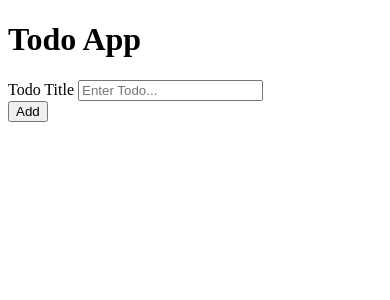
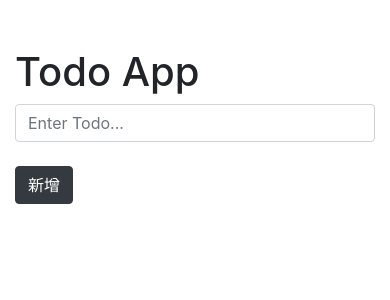
Before and after one commit to hsinyi-lin/flask-todo-list, a Flask app: page / in a window 390 px wide. Shown: the top 300 px of the page. Run offline with Flask 2, Linux system fonts and the light colour scheme; data that the repository does not hold is empty; some libraries are stand-ins or nearby versions.

Commit message:
refactor: html

```diff
--- a/app.py
+++ b/app.py
@@ -7,6 +7,7 @@ app = Flask(__name__)
 app.config['SQLALCHEMY_DATABASE_URI'] = 'sqlite:///db.sqlite'
 app.config['SQLALCHEMY_TRACK_MODIFICATIONS'] = False
 db = SQLAlchemy(app)
+
 
 class Todo(db.Model):
     id = db.Column(db.Integer, primary_key=True)
@@ -47,9 +48,4 @@ def delete(todo_id):
 
 if __name__ == "__main__":
     db.create_all()
-
-    # new_todo = Todo(title='todo 1', complete=False)
-    # db.session.add(new_todo)
-    # db.session.commit()
-
     app.run(debug=True)
--- a/templates/base.html
+++ b/templates/base.html
@@ -5,30 +5,48 @@
     <meta http-equiv="X-UA-Compatible" content="IE=edge">
     <meta name="viewport" content="width=device-width, initial-scale=1.0">
     <title>todo-app</title>
+    <link rel="stylesheet" href="https://cdn.jsdelivr.net/npm/bootstrap@4.0.0/dist/css/bootstrap.min.css"
+          integrity="sha384-Gn5384xqQ1aoWXA+058RXPxPg6fy4IWvTNh0E263XmFcJlSAwiGgFAW/dAiS6JXm" crossorigin="anonymous">
 </head>
 <body>
+<div class="container my-2">
+    <div class="row mt-5">
+        <div class="col-md-12">
             <h1>Todo App</h1>
             <form action="/add" method="post">
-        <div>
-            <label for="title">Todo Title</label>
-            <input type="text" name="title" placeholder="Enter Todo...">
+                <div class="form-group">
+                    <input class="form-control" type="text" name="title" placeholder="Enter Todo..." required>
                     <br>
-            <button type="submit">Add</button>
+                    <button type="submit" class="btn btn-dark">新增</button>
                 </div>
             </form>
-
             {% for todo in todo_list %}
-        <p> {{ todo.id }} | {{ todo.title }} </p>
+                <ul class="list-group">
+                    <li class="list-group-item">
+                    <p>
                         {% if todo.complete == False %}
-            <span>Not Complete</span>
+                            <span class="badge badge-warning">Not Complete</span>
                         {% else %}
-            <span>Completed</span>
+                            <span class="badge badge-success">Completed</span>
                         {% endif %}
-
-        <a href="/update/{{ todo.id }}">Update</a>
-        <a href="/delete/{{ todo.id }}">Delete</a>
-
+                    </p>
+                        <span>{{ todo.title }}</span>
+                        <a href="/delete/{{ todo.id }}" class="btn btn-danger float-right">刪除</a>
+                        <a href="/update/{{ todo.id }}" class="btn btn-info float-right mr-2">更新</a>
+                    </li>
+                </ul>
             {% endfor %}
-
+    </div>
+</div>
+</div>
 </body>
+<script src="https://code.jquery.com/jquery-3.2.1.slim.min.js"
+        integrity="sha384-KJ3o2DKtIkvYIK3UENzmM7KCkRr/rE9/Qpg6aAZGJwFDMVNA/GpGFF93hXpG5KkN"
+        crossorigin="anonymous"></script>
+<script src="https://cdn.jsdelivr.net/npm/popper.js@1.12.9/dist/umd/popper.min.js"
+        integrity="sha384-ApNbgh9B+Y1QKtv3Rn7W3mgPxhU9K/ScQsAP7hUibX39j7fakFPskvXusvfa0b4Q"
+        crossorigin="anonymous"></script>
+<script src="https://cdn.jsdelivr.net/npm/bootstrap@4.0.0/dist/js/bootstrap.min.js"
+        integrity="sha384-JZR6Spejh4U02d8jOt6vLEHfe/JQGiRRSQQxSfFWpi1MquVdAyjUar5+76PVCmYl"
+        crossorigin="anonymous"></script>
 </html>
```
Also changed, not shown: 1 other file. Lines whose indentation alone changed are shown as unchanged.
